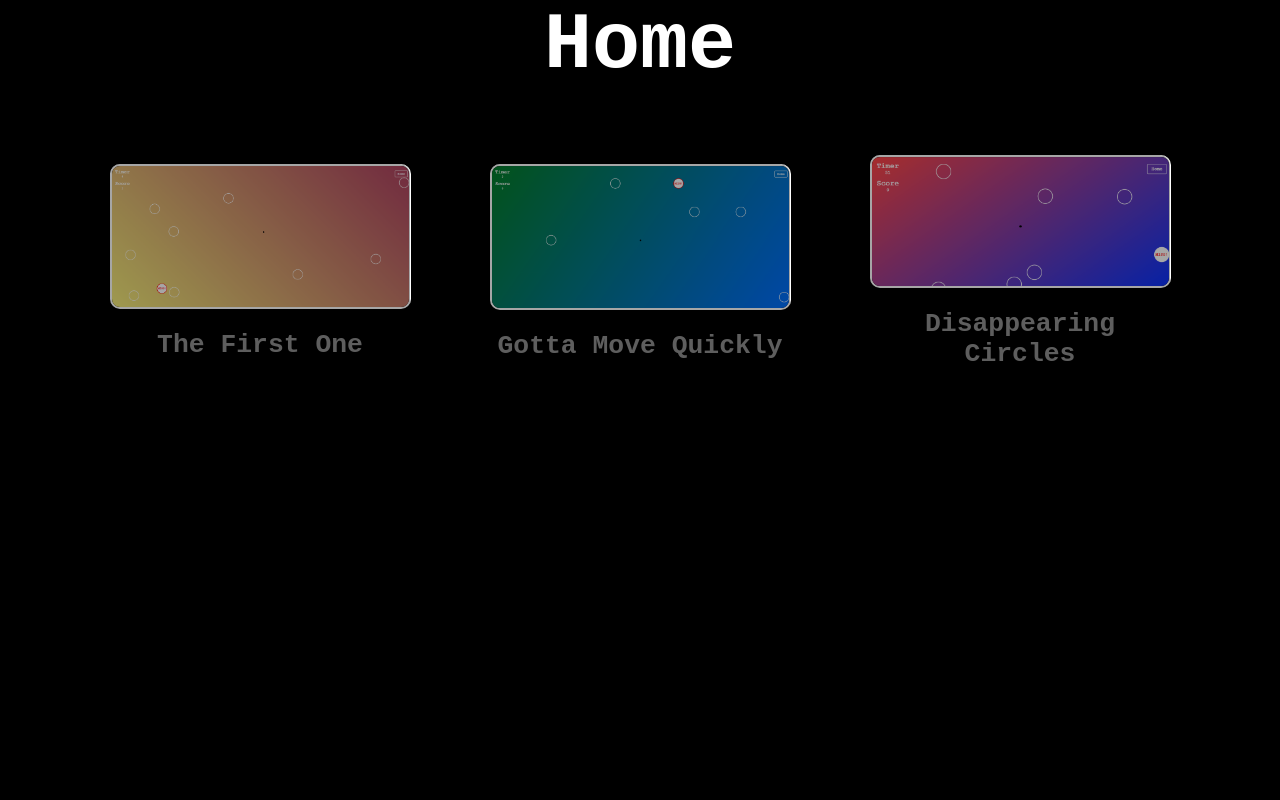
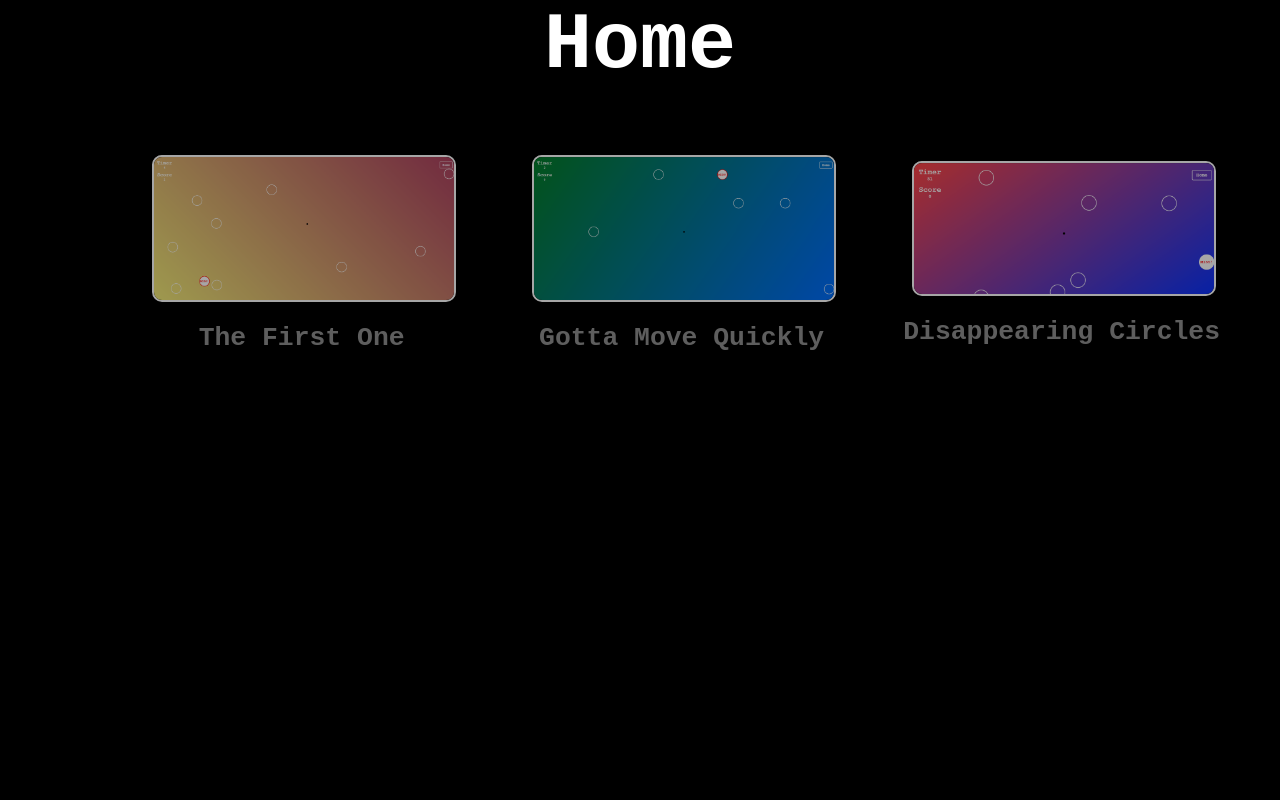
Before and after one commit to mattburke1999/KeyboardGames, a Flask app: page / in a window 1280 px wide. Run offline with Flask 3, Linux system fonts and the light colour scheme.

Commit message:
make sure game titles fit on one line and overlay covers image

```diff
--- a/app/static/css/styles.css
+++ b/app/static/css/styles.css
@@ -27,7 +27,7 @@ body {
     gap: 5rem;
 }
 .circle-page {
-    width: 300px;
+    width: max(400px, 30%);
     height: fit-content;
     cursor: pointer;
     position: relative;
@@ -37,12 +37,12 @@ body {
     gap: 1rem;
 }
 .img-wrapper {
-    width: 100%;
+    width: 300px;
     height: fit-content;
     position: relative;
 }
 .circle-page img {
-    width: 99%;
+    width: 100%;
     height: auto;
     overflow: hidden;
     border-radius: 10px;
@@ -51,7 +51,7 @@ body {
 .img-overlay {
     position: absolute;
     top: 0;
-    width: 100%;
+    width: 102.5%;
     height: 100%;
     background-color: rgba(0, 0, 0, 0.35);
     border-radius: 10px;
```
